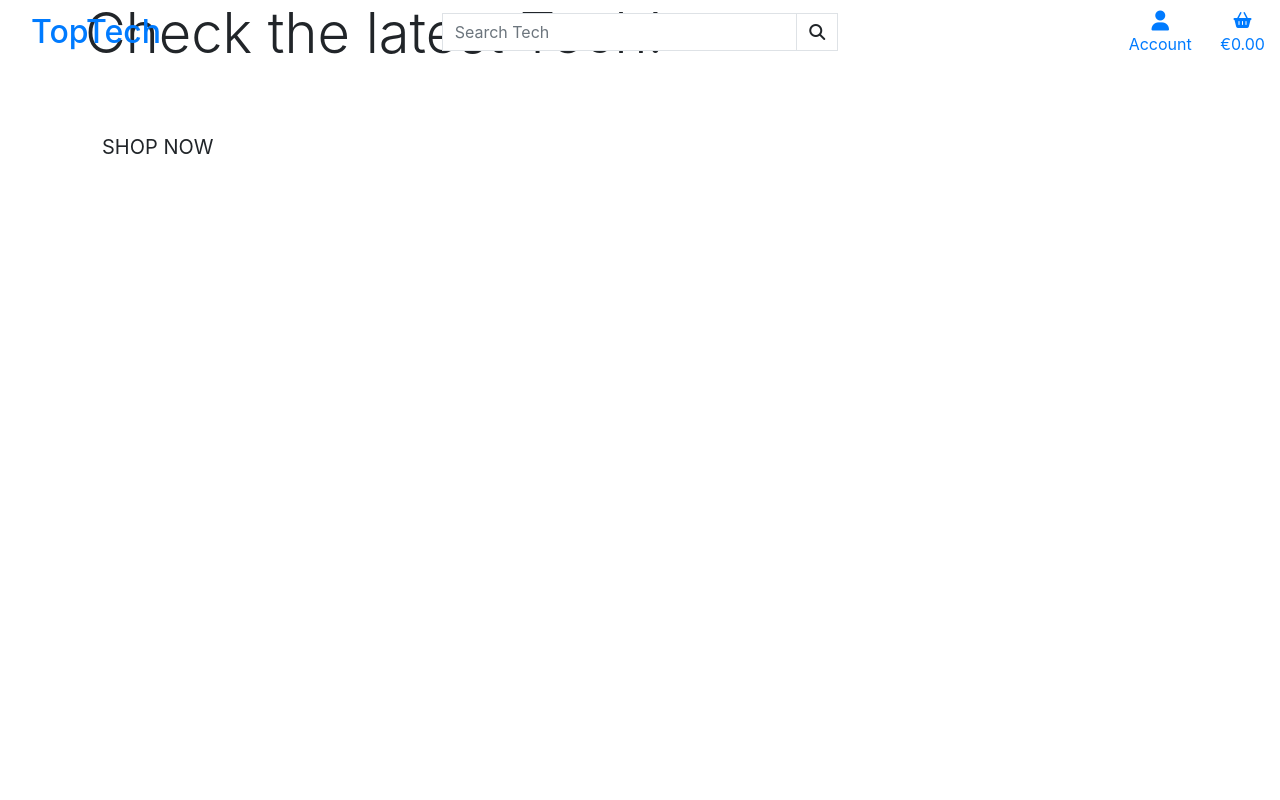
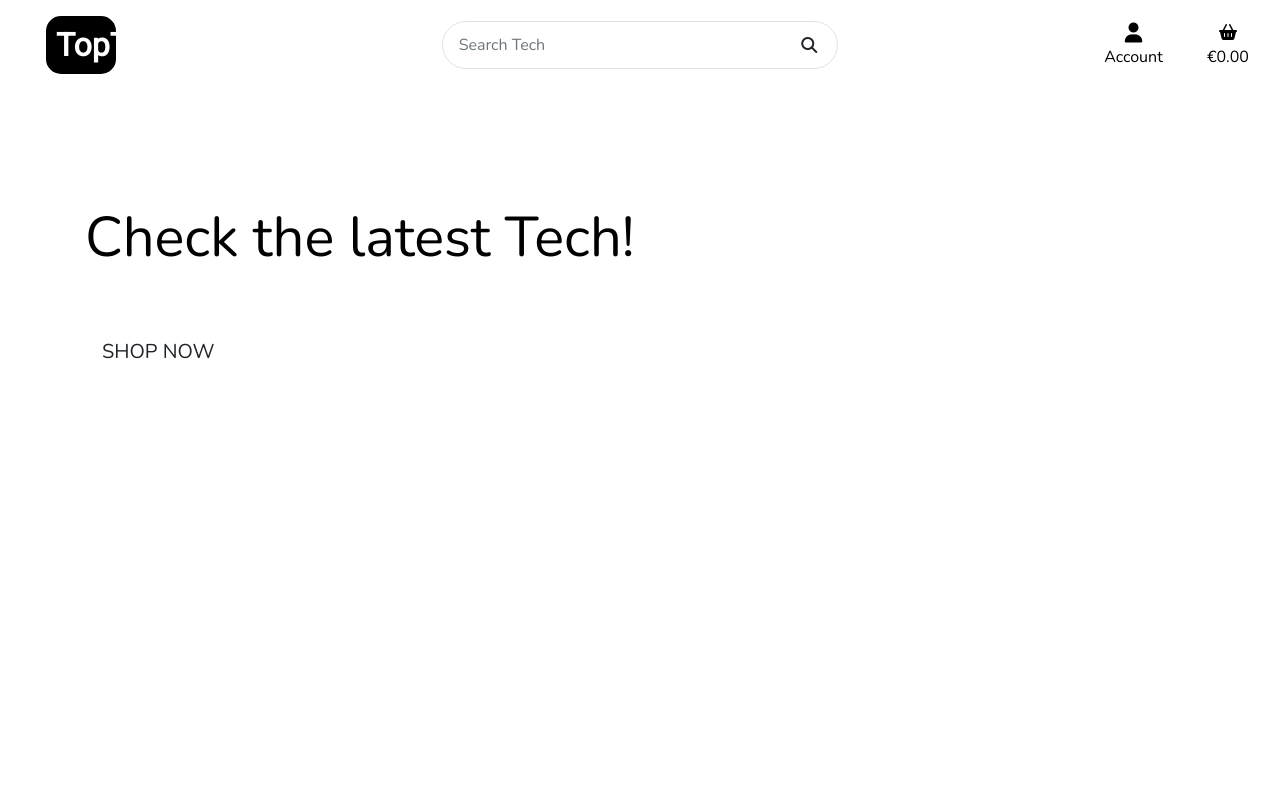
Before and after one commit to b1ndark/project5, a Django app: page / in a window 1280 px wide. Run offline with Django 3.2, Linux system fonts and the light colour scheme; some libraries are stand-ins or nearby versions.

Commit message:
add GoogleFonts, update static settings, update base and style

```diff
--- a/static/css/base.css
+++ b/static/css/base.css
@@ -0,0 +1,71 @@
+/****************** Default Fonts and Colours ******************/
+
+:root {
+    /* Fonts */
+    --title-font: 'Roboto', sans-serif;
+    --main-font: 'Nunito', sans-serif;
+
+    /* Colours */
+    --black: #000000;
+    --white: #ffffff;
+    --blue: rgba(14, 91, 235, 0.795);
+
+    /* Border */
+    --border: 2px solid #000000;
+    --boxshadow: 0 0 8px 0.1rem rgba(14, 91, 235, 0.795);
+
+}
+
+/****************** Body ******************/
+
+html {
+    height: 100%;
+}
+
+body {
+    height: calc(100vh - 164px);
+    color: var(--black);
+    font-family: var(--main-font);
+}
+
+.icon {
+    align-items: center;
+    display: inline-flex;
+    justify-content: center;
+    height: 1.5rem;
+    width: 1.5rem;
+}
+
+.text-black {
+    color: var(--black) !important;
+}
+
+/****************** Navbar ******************/
+
+.logo-box {
+    background-color: var(--black);
+    color: var(--white);
+    border: var(--border);
+    border-radius: 15px;
+    font-weight: bolder;
+    font-family: var(--title-font);
+}
+
+.logo-box:hover {
+    background-color: var(--white);
+    color: var(--black);
+    border: var(--border);
+}
+
+.form-control:focus {
+    box-shadow: var(--boxshadow);
+}
+
+.search-btn:focus {
+    border-radius: 50%;
+    box-shadow: none;
+}
+
+.icon:hover {
+    color: var(--blue);
+}
--- a/templates/base.html
+++ b/templates/base.html
@@ -10,12 +10,22 @@
         <meta http-equiv="X-UA-Compatible" content="ie=edge">
         <meta charset="utf-8">
         <meta name="viewport" content="width=device-width, initial-scale=1, shrink-to-fit=no">
+        <meta name="description" content="TopTech - The Latest Tech">
+        <meta name="keywords" content="laptop, tv, desktop, tablet">
     {% endblock %}
 
     {% block corecss %}
         <!--          Bootstrap CSS          -->
         <link rel="stylesheet" href="https://cdn.jsdelivr.net/npm/bootstrap@4.6.2/dist/css/bootstrap.min.css"
             integrity="sha384-xOolHFLEh07PJGoPkLv1IbcEPTNtaed2xpHsD9ESMhqIYd0nLMwNLD69Npy4HI+N" crossorigin="anonymous">
+
+        <!--          Google fonts          -->
+        <link rel="preconnect" href="https://fonts.googleapis.com">
+        <link rel="preconnect" href="https://fonts.gstatic.com" crossorigin>
+        <link rel="stylesheet" href="https://fonts.googleapis.com/css2?family=Nunito&family=Roboto&display=swap">
+
+        <!--          Path to CSS          -->
+        <link rel="stylesheet" href="{% static 'css/base.css' %}">
     {% endblock %}
 
     {% block corejs %}
@@ -42,19 +52,21 @@
 
 <body>
     <header class="container-fluid fixed-top">
-        <div class="row">
-            <div class="col-12 col-lg-4 my-auto py-1 py-lg-0 text-center text-lg-left">
-                <a href="{% url 'home' %}" class="nav-link main-logo-link">
-                    <h2 class="text-black my-0">TopTech</h2>
-                </a>
+        <div id="topnav" class="row bg-grey pt-lg-2 d-none d-lg-flex">
+            <div class="col-12 col-lg-4 my-auto py-1 py-lg-0 text-center">
+                <div class="col-4">
+                    <a href="{% url 'home' %}" class="nav-link main-logo-link">
+                        <h2 class="my-0 p-2 logo-box">TopTech</h2>
+                    </a>
+                </div>
             </div>
             <div class="col-12 col-lg-4 my-auto py-1 py-lg-0">
                 <form method="GET" action="">
-                    <div class="input-group w-100">
-                        <input class="form-control border border-black rounded-0" type="text" name="q" placeholder="Search Tech">
-                        <div class="input-group-append">
-                            <button class="form-control btn btn-black border border-black rounded-0" type="submit">
-                                <span class="icon">
+                    <div class="input-group border border-black rounded-pill p-1 w-100">
+                        <input class="form-control rounded-pill border-0" type="text" name="q" placeholder="Search Tech">
+                        <div class="input-group-append align-items-center">
+                            <button class="search-btn form-control btn btn-black border-0" type="submit">
+                                <span class="icon p-1">
                                     <i class="fas fa-search"></i>
                                 </span>
                             </button>
@@ -85,7 +97,7 @@
                         </div>
                     </li>
                     <li class="list-inline-item">
-                        <a href="">
+                        <a class="{% if grand_total %}text-info font-weight-bold{% else %}text-black{% endif %} nav-link" href="">
                             <div class="text-center">
                                 <div><i class="fa-solid fa-basket-shopping"></i></div>
                                 <p class="my-0">
--- a/toptech/settings.py
+++ b/toptech/settings.py
@@ -153,6 +153,10 @@ USE_TZ = True
 # https://docs.djangoproject.com/en/3.2/howto/static-files/
 
 STATIC_URL = '/static/'
+STATICFILES_DIRS = (os.path.join(BASE_DIR, 'static'),)
+
+MEDIA_URL = '/media/'
+MEDIA_ROOT = os.path.join(BASE_DIR, 'media')
 
 # Default primary key field type
 # https://docs.djangoproject.com/en/3.2/ref/settings/#default-auto-field
--- a/toptech/urls.py
+++ b/toptech/urls.py
@@ -15,10 +15,12 @@ Including another URLconf
 """
 from django.contrib import admin
 from django.urls import path, include
+from django.conf import settings
+from django.conf.urls.static import static
 
 
 urlpatterns = [
     path('admin/', admin.site.urls),
     path('accounts/', include('allauth.urls')),
     path('', include('home.urls')),
-]
+] + static(settings.MEDIA_URL, document_root=settings.MEDIA_ROOT)
```
Also changed, not shown: README.md.
